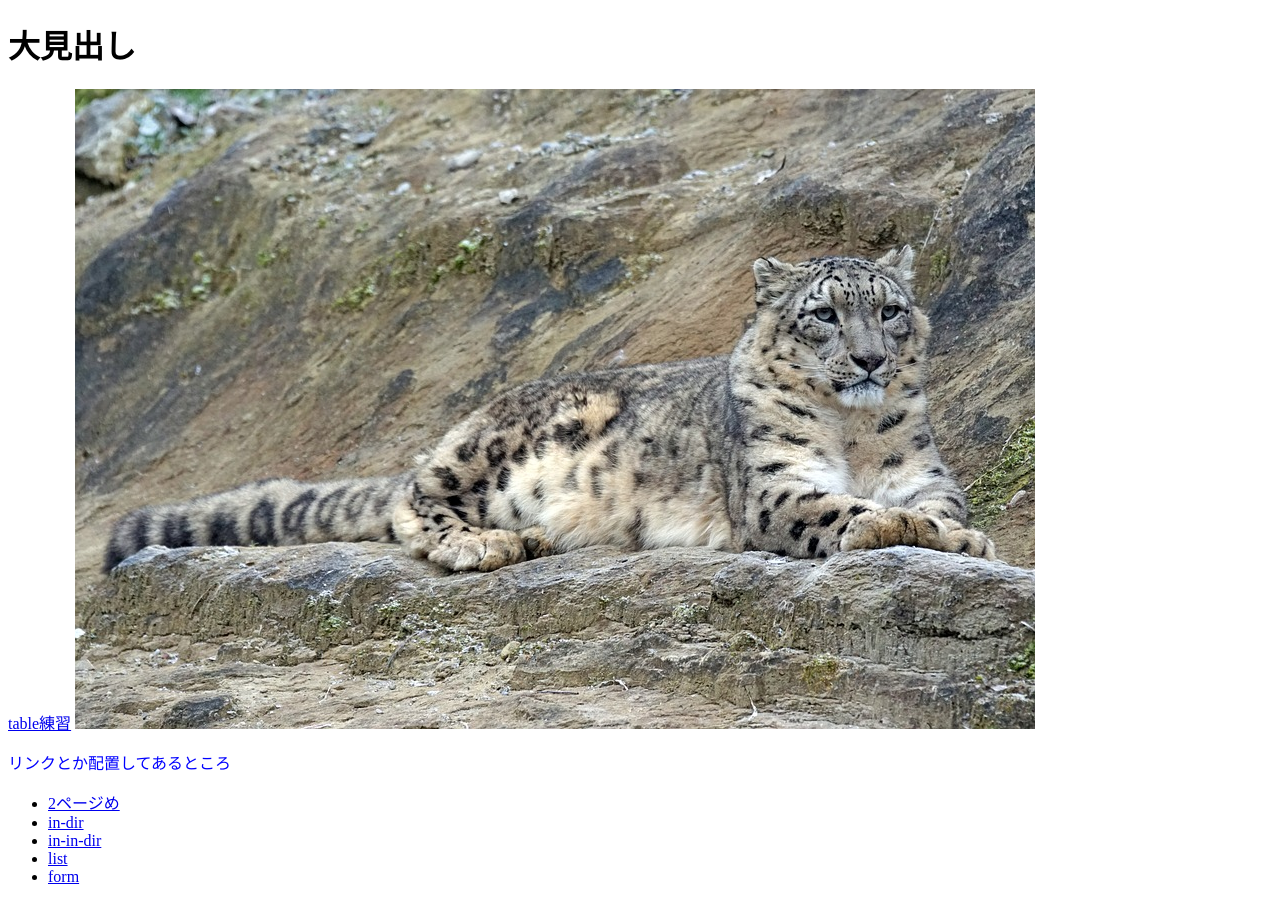
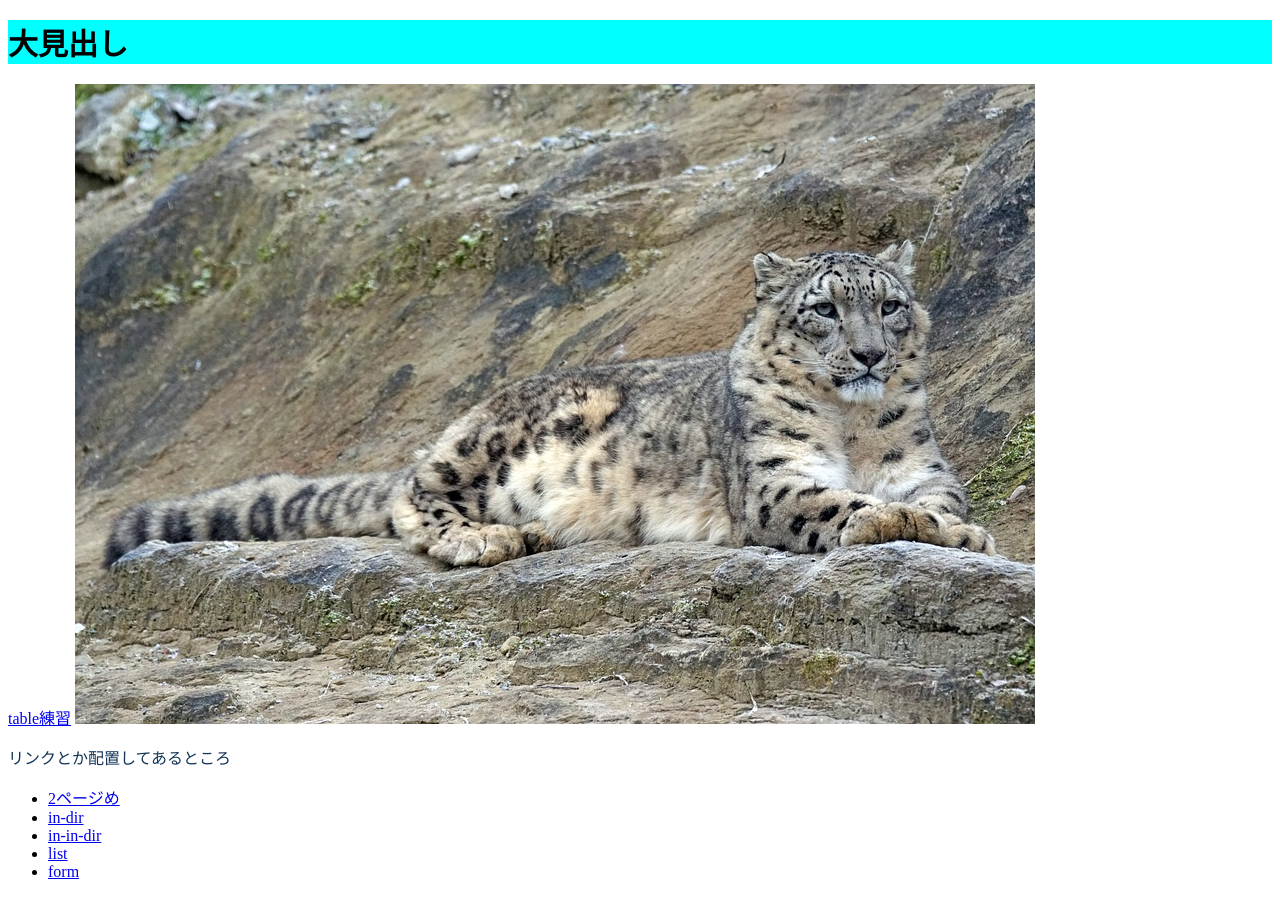
Before and after one commit to Cya-IromB/webkt_html-css, a plain HTML site: page no1/index.html in a window 1280 px wide. Drawn offline with Linux system fonts and the light colour scheme.

Commit message:
cssリハビリ

```diff
--- a/no1/style.css
+++ b/no1/style.css
@@ -1,3 +1,8 @@
 p{
-  color: blue;
+  color: #123456;
 }
+
+h1{
+  font-size: 30px;
+  background-color: #00ffff;
+}
```
Also changed, not shown: no1/in_dir/in.html (+1 -1 lines), no1/in_dir/in_in_dir/inside-inside.html (+1 -1 lines).
